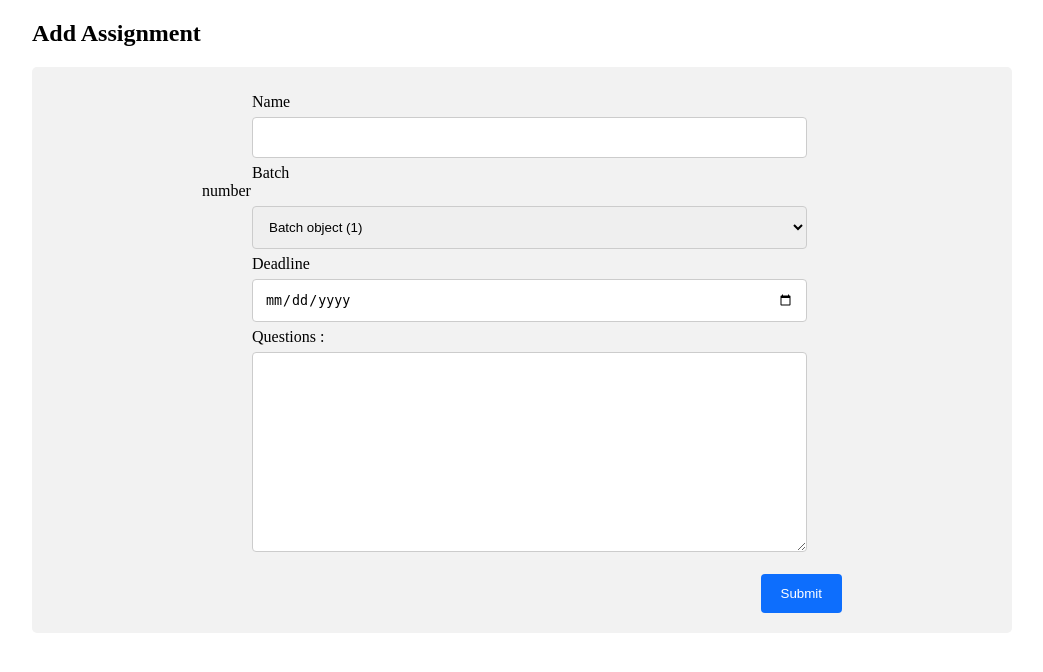
After one commit to utkarsh222004/Oytie_TEAM_4, a Django app: template assignment_management/templates/assignment_creation.html in a window 1280 px wide. The commit adds this page. Shown: the top 672 px of the page, without its empty margins (118-1161 px from the left). Run offline with Django 4.2, Linux system fonts and the light colour scheme; the template is opened without the code that fills it: values that come from a table or form of the project are taken from there, others are empty; data comes from the database, SQL or seed files in the repository; both versions use the stored data as it was after the commit.

Commit message:
completed create assignment section

```diff
--- a/assignment_management/assignment_management/urls.py
+++ b/assignment_management/assignment_management/urls.py
@@ -24,5 +24,8 @@ urlpatterns = [
     path('',views.home),
     path('login/',views.login),
     path('teacherpage/',views.teacherpage,name="teacherpage"),
-    path('logout/',views.logout,name='logout')
+    path('logout/',views.logout,name='logout'),
+    path('assignment_response/<int:id>',views.assignment_response,name="assignment_response"),
+    path('assignment_creation/',views.assignment_creation,name="assignment_creation"),
+    path('add_assignment/',views.add_assignment,name="add_assignment")
 ]
--- /dev/null
+++ b/assignment_management/templates/assignment_creation.html
@@ -0,0 +1,135 @@
+<!DOCTYPE html>
+<html>
+<head>
+
+</head>
+<style>
+    * {
+        box-sizing: border-box;
+        margin-left: 50px;
+        margin-right: 50px;
+      }
+
+      .container {
+        border-radius: 5px;
+        background-color: #f2f2f2;
+        padding: 20px;
+      }
+
+
+      .input[type=text], select, textarea {
+        width: 100%;
+        padding: 12px;
+        border: 1px solid #ccc;
+        border-radius: 4px;
+      }
+
+      input[type=text] {
+        width: 100%;
+        padding: 12px;
+        border: 1px solid #ccc;
+        border-radius: 4px;
+        resize: vertical;
+      }
+
+      input[type=date] {
+        width: 100%;
+        padding: 12px;
+        border: 1px solid #ccc;
+        border-radius: 4px;
+        resize: vertical;
+      }
+
+      .label {
+        padding: 12px 12px 12px 0;
+        display: inline-block;
+      }
+
+      input[type=button], input[type=submit] {
+        background-color: #0d6efd;
+        color: white;
+        padding: 12px 20px;
+        border: none;
+        border-radius: 4px;
+        cursor: pointer;
+        float: right;
+      }
+
+      .col-25 {
+        float: left;
+        width: 25%;
+        margin-top: 6px;
+      }
+
+      .col-75 {
+        float: left;
+        width: 75%;
+        margin-top: 6px;
+      }
+
+      .row::after {
+        content: "";
+        display: table;
+        clear: both;
+      }
+
+      @media screen and (max-width: 600px) {
+        .col-25, .col-75, input[type=submit] {
+          width: 100%;
+          margin-top: 0;
+        }
+      }
+</style>
+<body>
+
+<h2>Add Assignment</h2>
+
+<div class="container">
+  <form action="{% url 'add_assignment'%}">
+  <div class="row">
+    <div class="col-25">
+      <label for="name">Name</label>
+    </div>
+    <div class="col-75">
+      <input type="text" id="fname" name="name" placeholder="" required>
+    </div>
+  </div>
+  <div class="row">
+    <div class="col-25">
+      <label for="batch">Batch number</label>
+    </div>
+    <div class="col-75">
+
+      <select id="batch" name="batch" required>
+        {%for value in batch %}
+        <option value={{value}}>{{value}}</option>
+        {%endfor%}
+
+
+      </select>
+    </div>
+  </div>
+  <div class="row">
+    <div class="col-25">
+      <label for="deadline">Deadline</label>
+    </div>
+    <div class="col-75">
+      <input type="date" id="deadline" name="deadline" placeholder="" required>
+    </div>
+  </div>
+  <div class="row">
+    <div class="col-25">
+      <label for="questions">Questions : </label>
+    </div>
+    <div class="col-75">
+      <textarea id="questions" name="questions" placeholder="" required style="height:200px"></textarea>
+    </div>
+  </div>
+  <br>
+  <div class="row">
+    <input type="submit" value="Submit">
+  </div>
+  </form>
+</div>
+</body>
+</html>
--- a/assignment_management/templates/teacherpage.html
+++ b/assignment_management/templates/teacherpage.html
@@ -105,7 +105,7 @@
 
 
             <li>
-                <a href=""><div>{{x.1}}</div></a>
+                <a href="/assignment_response/{{x.0}}"><div>{{x.1}}</div></a>
                 <div class="date">{{x.2}}</div>
                 <div>{{x.3}}</div>
 
@@ -117,7 +117,7 @@
       </ul>
       <br>
       <br>
-      <form >
+      <form action="{% url 'assignment_creation' %}" >
 
         <button style="background-color:#f44336;color:white" type="submit">Add Assignment</button>
 
```
Also changed, not shown: assignment_management/assignment_management/views.py (+38 -1 lines), assignment_management/db.sqlite3.
